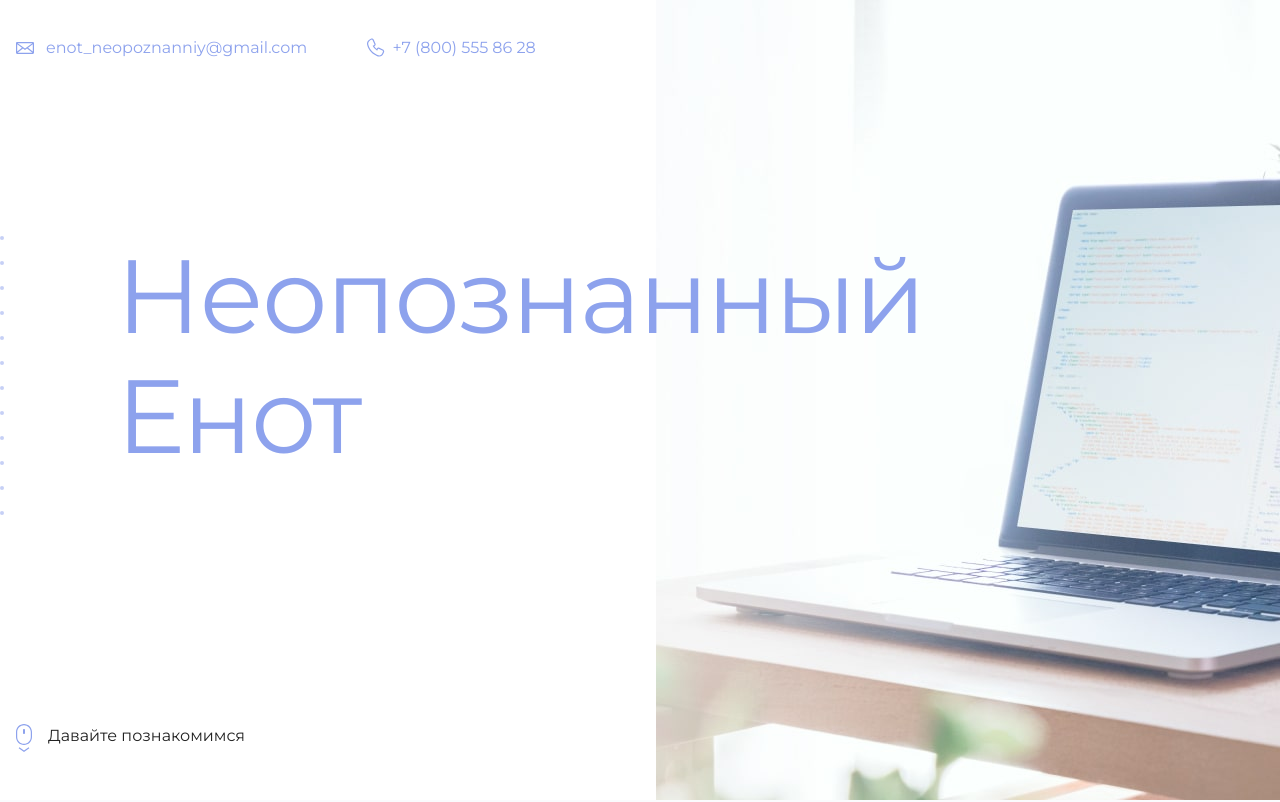
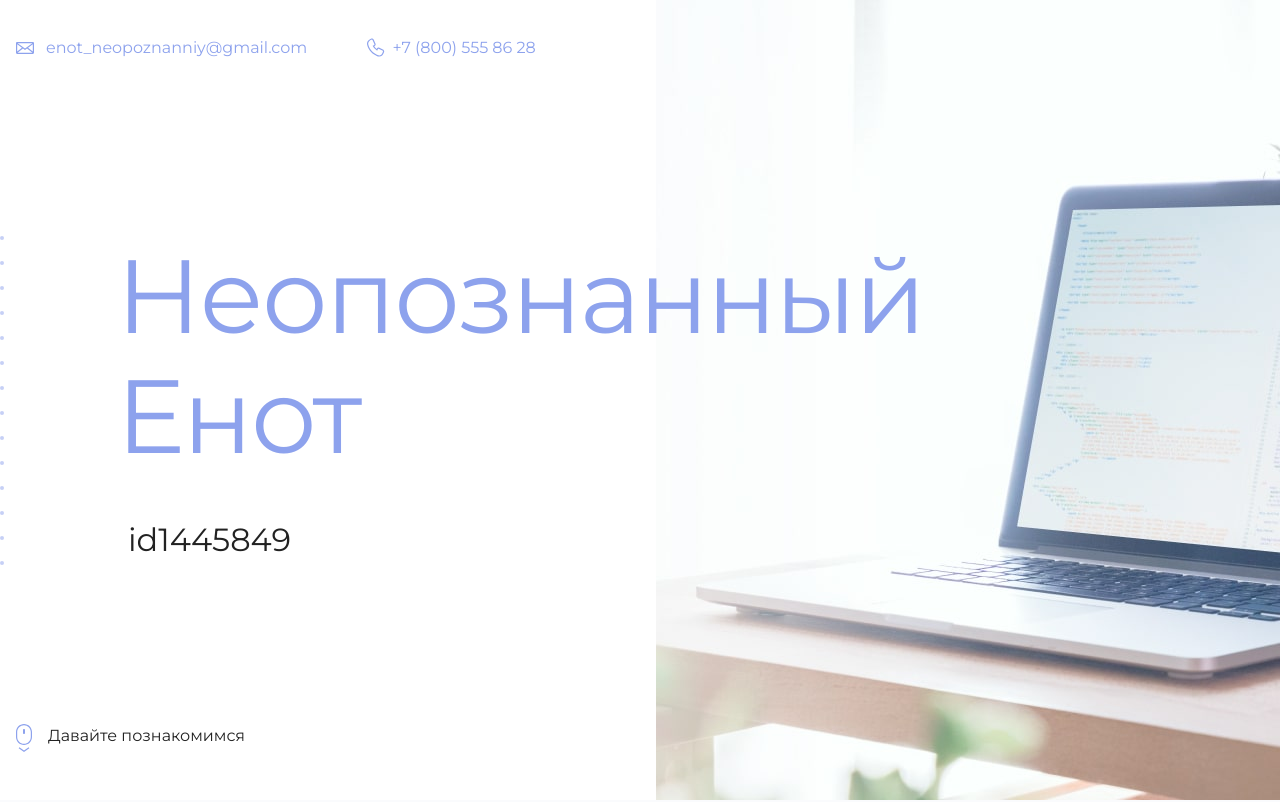
Before and after one commit to ksypko/bcnk1, a plain HTML site: page index.html in a window 1280 px wide. Shown: the top 802 px of the page. Drawn offline with Linux system fonts and the light colour scheme.

Commit message:
Добавление Id

```diff
--- a/index.html
+++ b/index.html
@@ -19,7 +19,7 @@
       <section class="hero-image">
         <div class="container">
           <h1 class="heading">Неопознанный Енот</h1>
-          <p><!-- Тут ваш id на сайте Академии --></p>
+          <p>id1445849</p>
         </div>
       </section>
 
```
